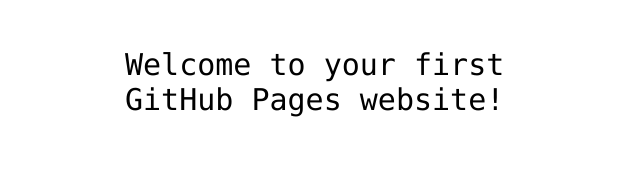
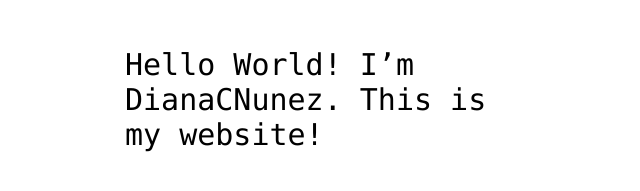
Before and after one commit to DianaCNunez/DianaCNunez.github.io, a plain HTML site: page index.html in a window 1280 px wide. Shown: the part 341-532 px from the top of the page, without its empty margins (315-955 px from the left). Drawn offline with Linux system fonts and the light colour scheme.

Commit message:
Add my introduction.

```diff
--- a/index.html
+++ b/index.html
@@ -12,7 +12,7 @@
 <img src="https://octodex.github.com/images/daftpunktocat-thomas.gif" id="octocat" alt="octocat-gif" />
 
 <!-- Change this code here by copy and pasting your template on line 15 -->
-<p>Welcome to your first GitHub Pages website!</p>
+<p>Hello World! I’m DianaCNunez. This is my website!</p>
 
 </body>
 </html>
```
